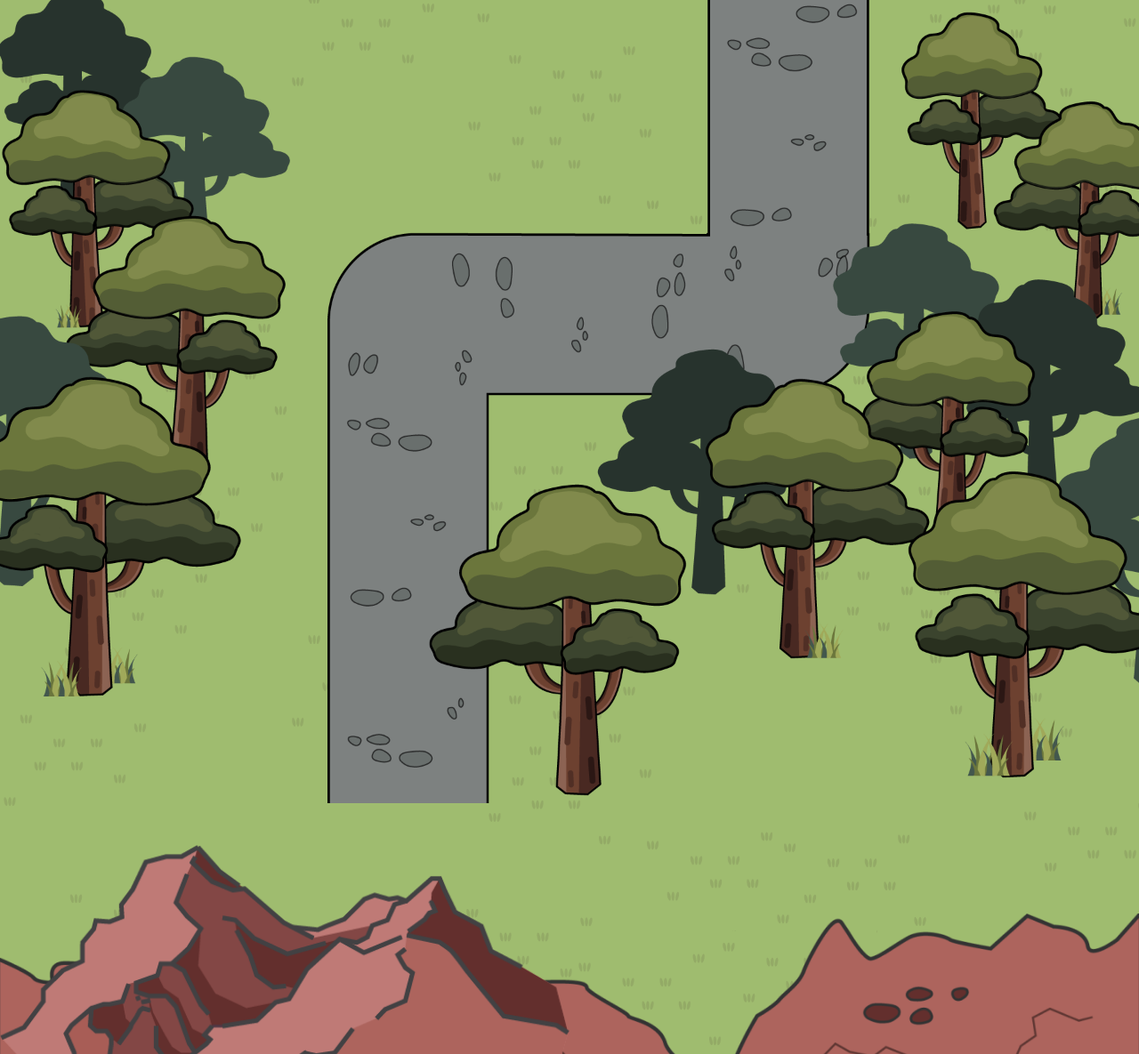
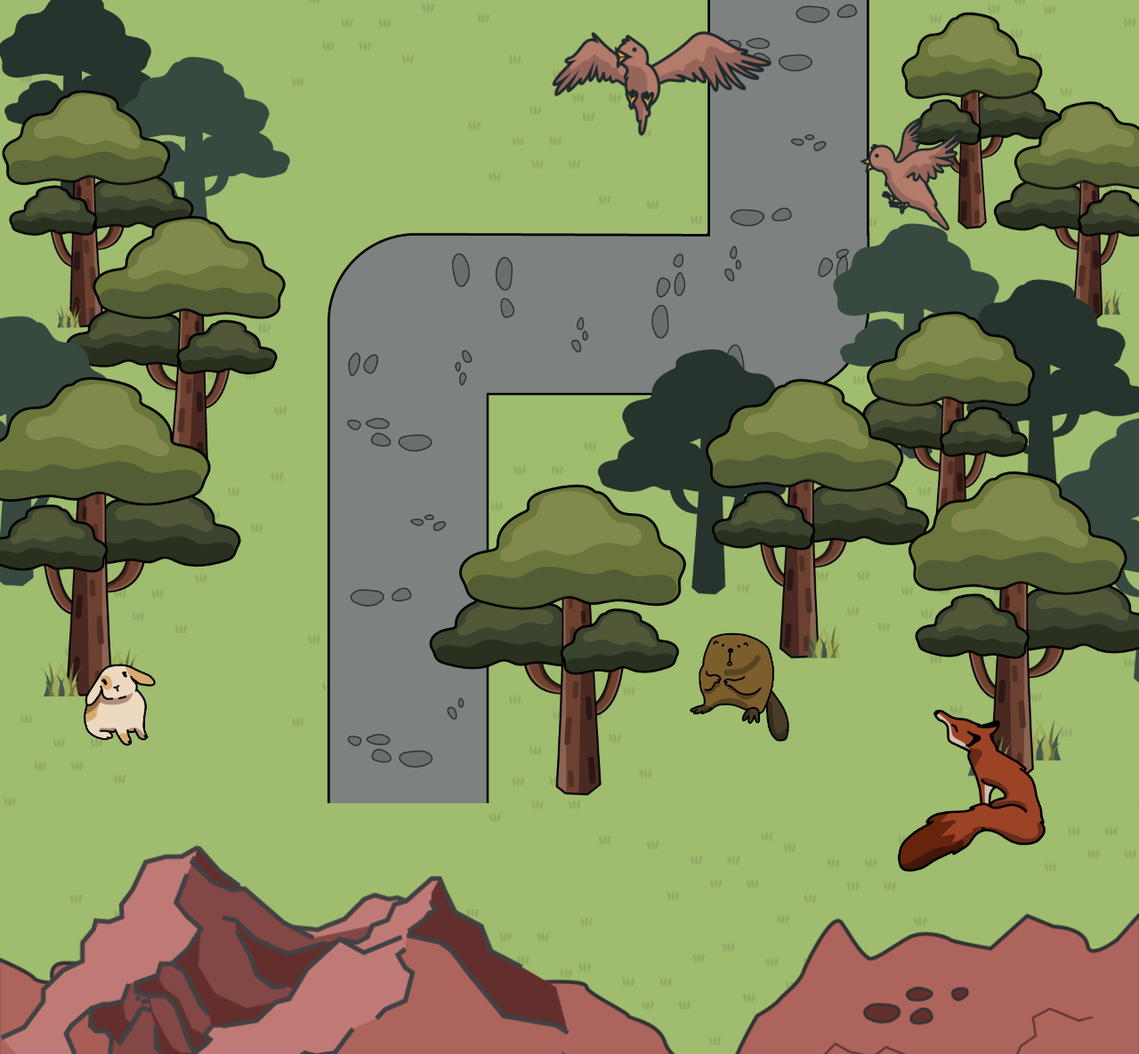
Before and after one commit to jason-math/hacktx21-dev, a website: page index.html in a window 1280 px wide. Shown: the part 3111-4296 px from the top of the page at 89% size. Drawn offline with nearby package versions, Linux system fonts and the light colour scheme.

Commit message:
add animals

```diff
--- a/css/app.scss
+++ b/css/app.scss
@@ -30,6 +30,7 @@ html {
 
 body {
    overflow-x: clip;
+   overflow-y: auto;
    position: relative;
    user-select: none;
    -webkit-user-drag: none;
@@ -532,6 +533,51 @@ p,span,textarea,input,label,button,a {
    user-select: none;
    -webkit-user-drag: none;
 }
+#bird2 {
+   position: absolute;
+   top: 170vw;
+   left: 48vw;
+   width: 20vw;
+   z-index: 3;
+   user-select: none;
+   -webkit-user-drag: none;
+}
+#bird1 {
+   position: absolute;
+   top: 178vw;
+   left: 75vw;
+   width: 10vw;
+   z-index: 3;
+   user-select: none;
+   -webkit-user-drag: none;
+}
+#beaver {
+   position: absolute;
+   top: 222vw;
+   left: 57vw;
+   width: 15vw;
+   z-index: 3;
+   user-select: none;
+   -webkit-user-drag: none;
+}
+#bunny {
+   position: absolute;
+   top: 222vw;
+   left: 5vw;
+   width: 10vw;
+   z-index: 3;
+   user-select: none;
+   -webkit-user-drag: none;
+}
+#fox {
+   position: absolute;
+   top: 230vw;
+   left: 77vw;
+   width: 15vw;
+   z-index: 3;
+   user-select: none;
+   -webkit-user-drag: none;
+}
 #mountains {
    position: relative;
    width: 50%;
@@ -554,7 +600,6 @@ p,span,textarea,input,label,button,a {
    user-select: none;
    -webkit-user-drag: none;
 }
-
 
 @keyframes logo-fall {
    0% {
--- a/index.html
+++ b/index.html
@@ -90,8 +90,11 @@
       </div>
       <div class="who-attend-section">
           <img id="forest" src="images/forest.png">
-          <!-- fuck ton of animals -->
-          <!-- vertical road -->
+          <img id="bird2" src="images/Bird2.png">
+          <img id="bird1" src="images/Bird1.png">
+          <img id="beaver" src="images/beaver.png">
+          <img id="bunny" src="images/bunny.png">
+          <img id="fox" src="images/fox.png">
           <div id="who-attend-text"> Who Can Attend?</div>
       </div>
       <div class="misc-text-section">
```
Also changed, not shown: css/app.css, images/Bat1.png (renamed from images/Bat1-02.png), images/Bat2.png (renamed from images/Bat2-03.png), images/Bird1.png (renamed from images/Bird1-04.png), images/Bird2.png (renamed from images/Bird2-05.png), images/beaver.png (renamed from images/Artboard 4.png), images/bunny.png (renamed from images/Artboard 2.png), images/fox.png (renamed from images/Artboard 1.png).
